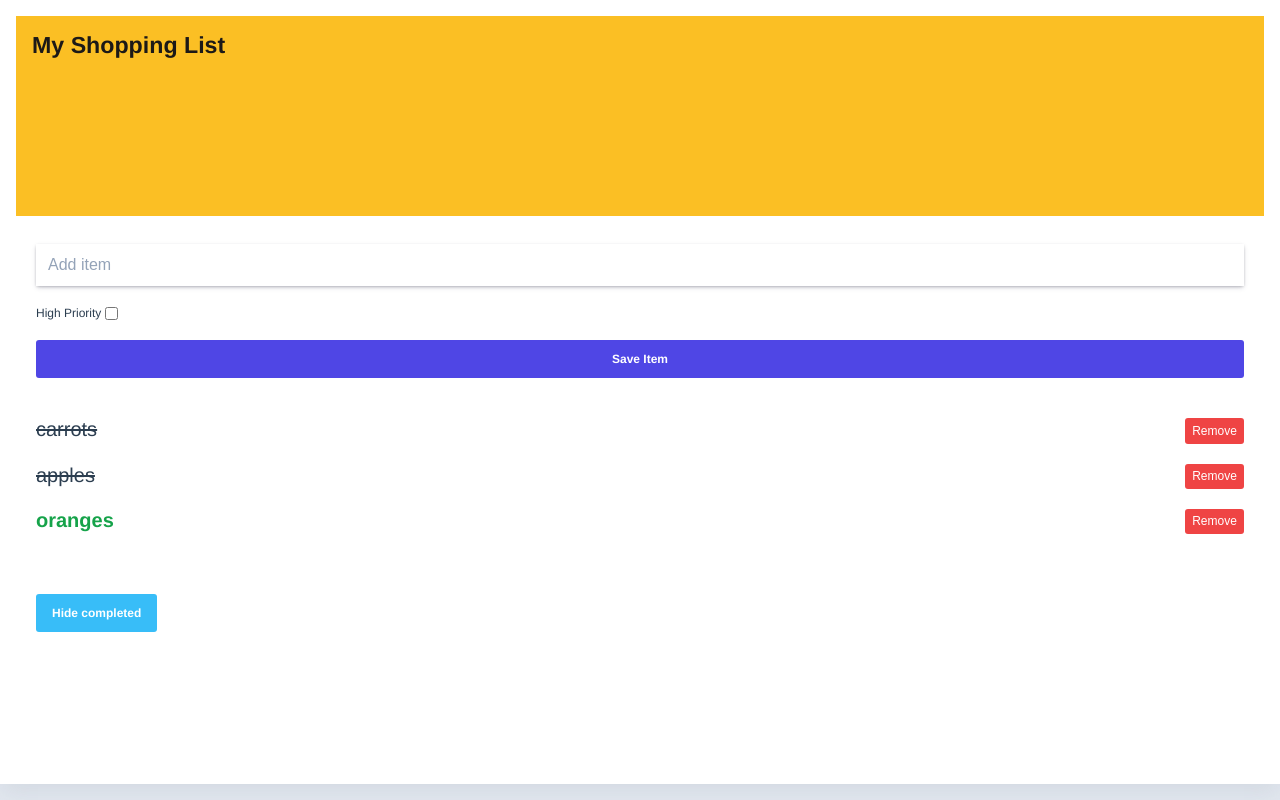
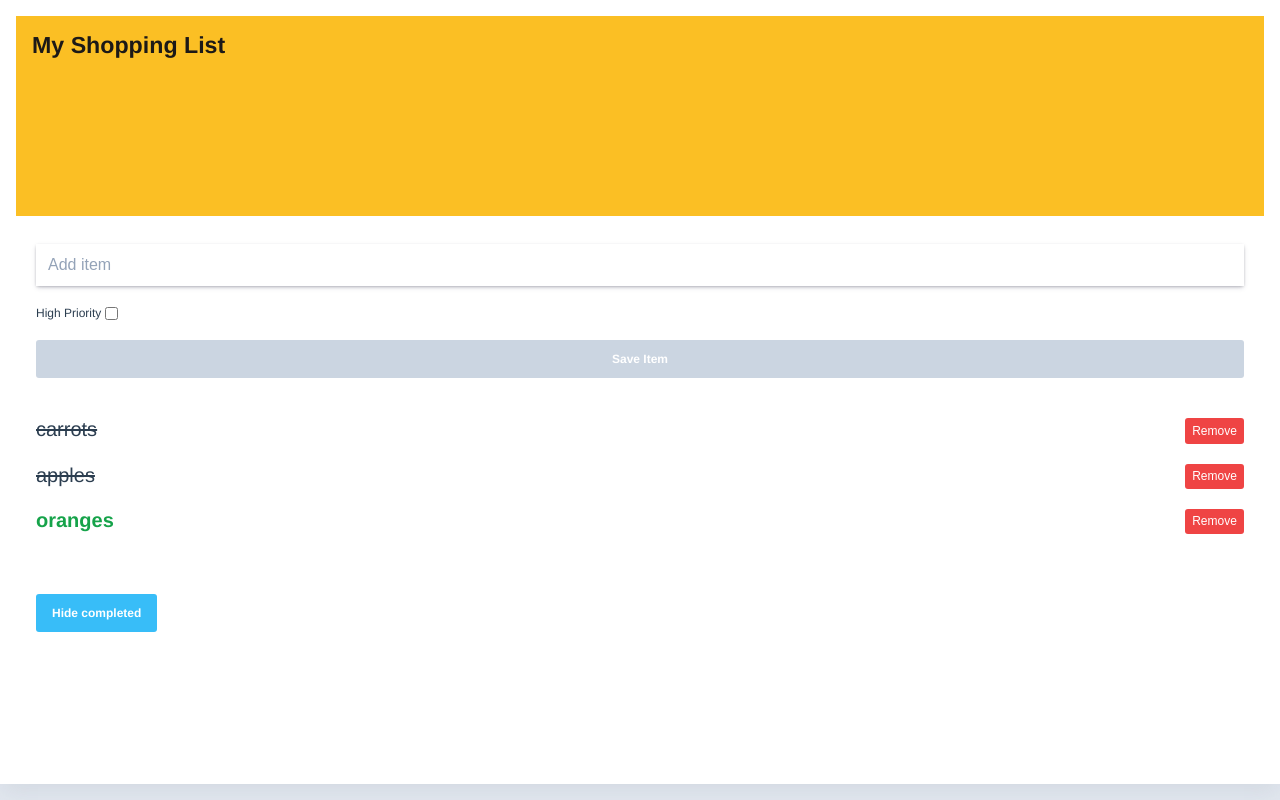
Before and after one commit to CodingGabe/vue-school, a Vue app: page / in a window 1280 px wide. Built offline with nearby package versions, Linux system fonts and the light colour scheme.

Commit message:
add condition to save item if under 3 characters

```diff
--- a/package.json
+++ b/package.json
@@ -1,5 +1,5 @@
 {
-  "name": "vue-school",
+  "name": "shopping-list-app",
   "version": "0.1.0",
   "private": true,
   "scripts": {
--- a/src/components/HelloWorld.vue
+++ b/src/components/HelloWorld.vue
@@ -9,7 +9,12 @@
         <input type="checkbox" v-model="newItemHighPriority">
       </label>
       <!-- save button -->
-      <button class="btn btn-primary">Save Item</button>
+      <!-- <button :disabled="newItem.length < 3" class="btn btn-primary" :class="{ disabled: newItem.length < 3 }">Save Item</button> -->
+      <button
+        :disabled="newItem.length < 3"
+        :class="[ newItem.length < 3 ? 'disabled' : 'btn' ]"
+        >Save Item
+      </button>
     </form>
     <!-- Start of the shopping list -->
     <ul>
@@ -77,6 +82,15 @@ export default {
 
 <!-- Add "scoped" attribute to limit CSS to this component only -->
 <style scoped>
+.add-item-form .disabled {
+  cursor: not-allowed;
+  background-color: rgb(203 213 225);
+  font-family: Avenir, Helvetica, Arial, sans-serif;
+-webkit-font-smoothing:antialiased; -moz-osx-font-smoothing: grayscale;
+font-size: .75rem; border: none;
+border-radius: 3px; color: #fff; font-weight: 700; display: inline-block;
+padding: .75rem 1rem; transition: .2s all ease-out;
+}
 .main-content {
   padding: 1.75rem 1.25rem;
 }
```
